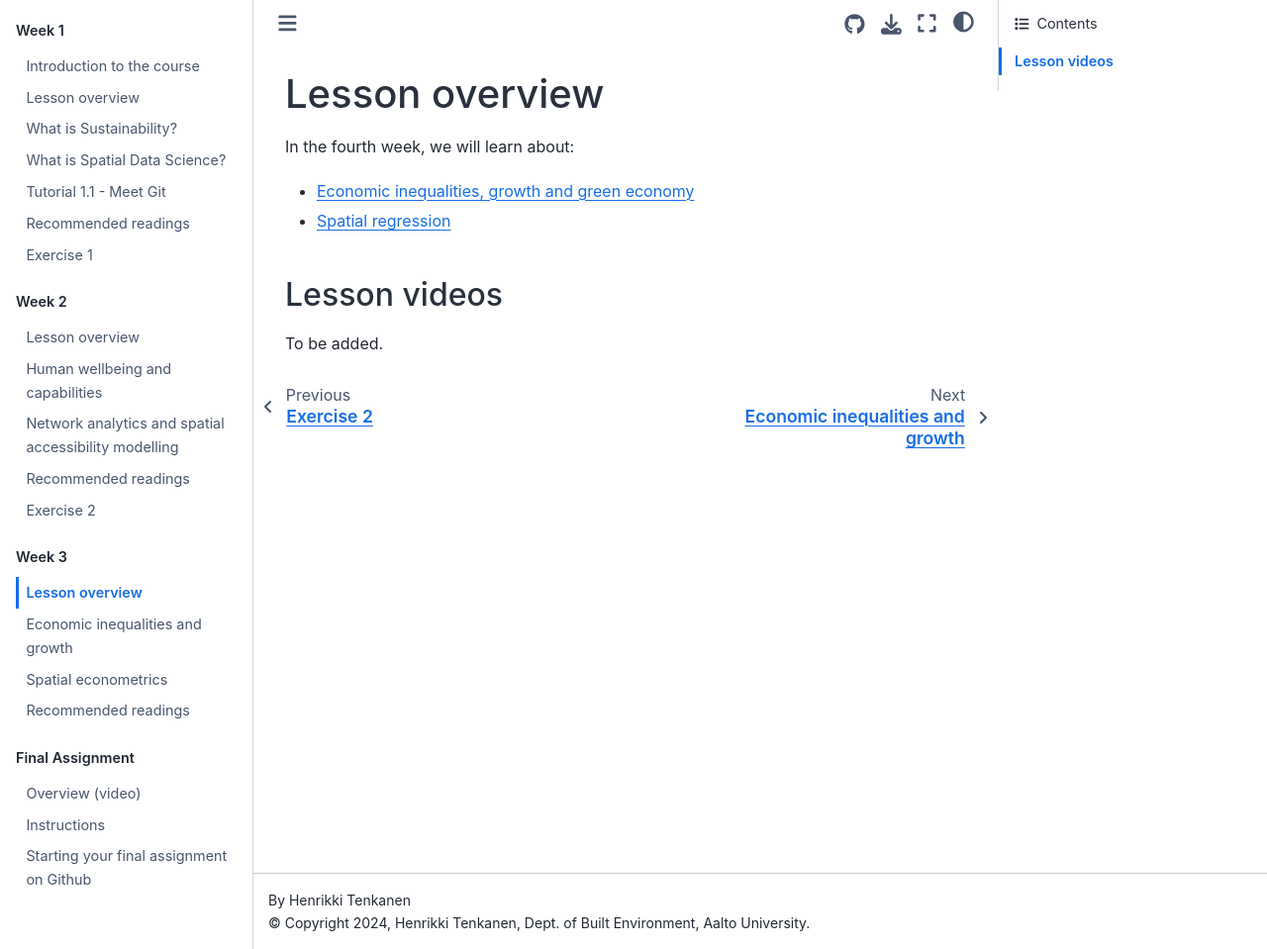
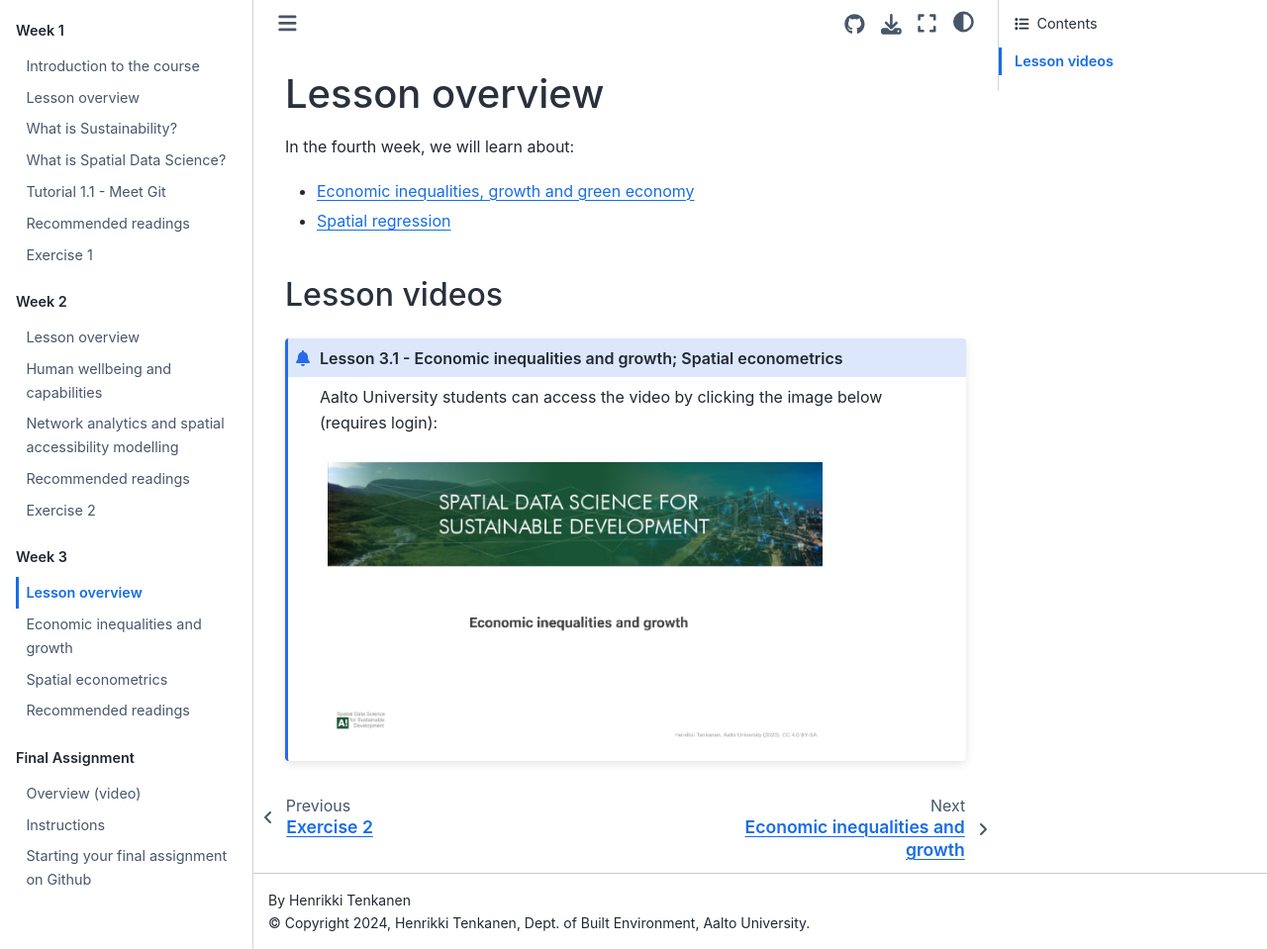
Before and after one commit to AaltoGIS/Sustainability-GIS, a Sphinx documentation site: the page built from source/lessons/L3/overview.rst, in a window 1280 px wide and 959 px high. Shown: the whole window at 99% size. Built offline with Sphinx 7.4.7 and the Sphinx Book theme 1.1.4, drawn with Linux system fonts in a browser that asks for light colours; pages that are not in the unit, such as notebooks, are missing from menus.

Commit message:
Update Lesson 3.1 video

```diff
--- a/source/lessons/L3/overview.rst
+++ b/source/lessons/L3/overview.rst
@@ -11,17 +11,18 @@ In the fourth week, we will learn about:
 Lesson videos
 -------------
 
-To be added.
+.. admonition:: Lesson 3.1 - Economic inequalities and growth; Spatial econometrics
 
-.. .. admonition:: Lesson 3.1 - Economic inequalities and growth
     Aalto University students can access the video by clicking the image below (requires login):
+
     .. figure:: img/SDS4SD_Lesson_4.1.png
-        :target: https://aalto.cloud.panopto.eu/Panopto/Pages/Viewer.aspx?id=8d75d2a3-7fde-47ff-b9ed-afa100f1e9fc
+        :target: https://aalto.cloud.panopto.eu/Panopto/Pages/Viewer.aspx?id=23ebb01d-3665-4a17-bfba-b1010076a48d
         :width: 500px
         :align: left
-    .. admonition:: Lesson 3.2 - Spatial econometrics; Spatial regression with Python (tutorial)
-        Aalto University students can access the video by clicking the image below (requires login):
-        .. figure:: img/SDS4SD_Lesson_4.2.png
-            :target: https://aalto.cloud.panopto.eu/Panopto/Pages/Viewer.aspx?id=71e8dde5-5122-4500-9f21-afa100f2f703
-            :width: 500px
-            :align: left
+
+.. .. admonition:: Lesson 3.2 - Spatial econometrics; Spatial regression with Python (tutorial)
+    Aalto University students can access the video by clicking the image below (requires login):
+    .. figure:: img/SDS4SD_Lesson_4.2.png
+        :target: https://aalto.cloud.panopto.eu/Panopto/Pages/Viewer.aspx?id=71e8dde5-5122-4500-9f21-afa100f2f703
+        :width: 500px
+        :align: left
```
